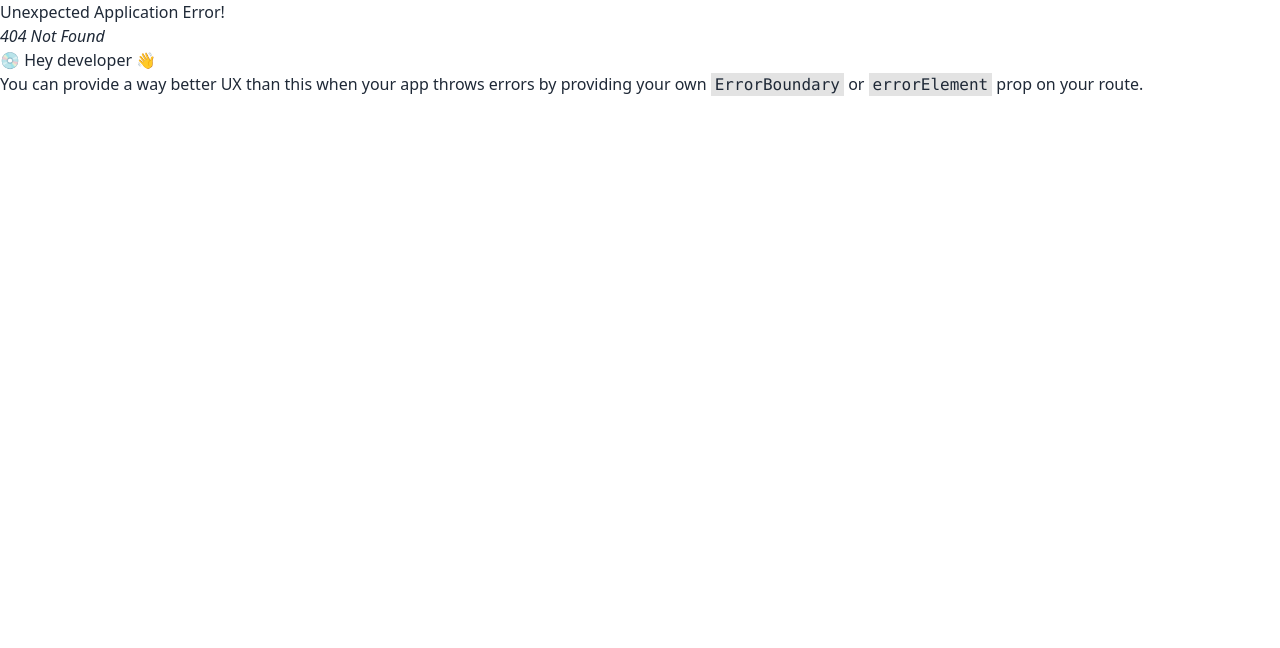
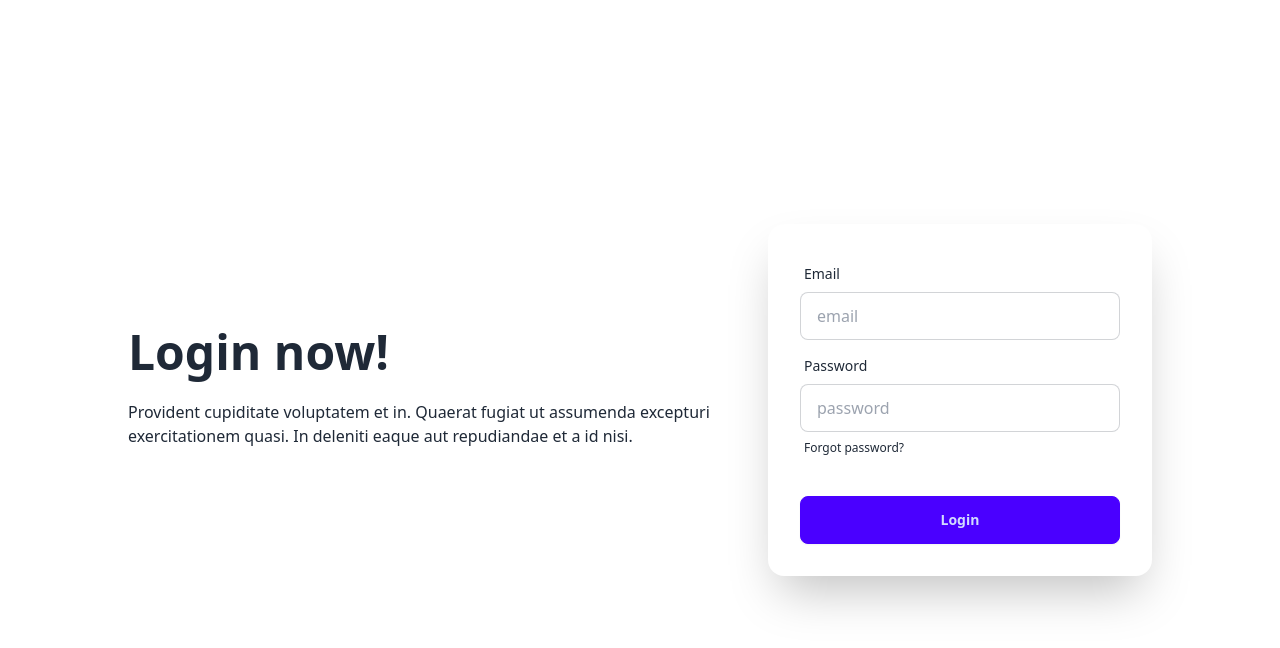
Before and after one commit to BayajidAlam/bistro-boss-restrurants, a React (Vite) app in the folder client/: page /login in a window 1280 px wide. Before the commit this address had no page. Shown: the top 648 px of the page. Built offline with nearby package versions, Linux system fonts and the light colour scheme.

Commit message:
login page added

```diff
--- a/client/src/Layout/Main.jsx
+++ b/client/src/Layout/Main.jsx
@@ -1,13 +1,17 @@
-import { Outlet } from "react-router-dom";
+import { Outlet, useLocation } from "react-router-dom";
 import Footer from "../pages/Shared/Footer/Footer";
 import NavBar from "../pages/Shared/NavBar/NavBar";
 
 const Main = () => {
+
+  const location = useLocation();
+  const isLoginPage = location.pathname.includes("login");
+
   return (
     <div>
-      <NavBar />
+      {isLoginPage || <NavBar />}
       <Outlet />
-      <Footer />
+      {isLoginPage || <Footer />}
     </div>
   );
 };
--- a/client/src/Routes/Router.jsx
+++ b/client/src/Routes/Router.jsx
@@ -3,6 +3,7 @@ import Main from "../Layout/Main";
 import Home from "../pages/Home/Home/Home";
 import Menu from "../pages/Menu/Menu/Menu";
 import OrderFood from "../pages/Order/Order/OrderFood";
+import Login from "../pages/Login/Login";
 
 export const router = createBrowserRouter([
   {
@@ -21,6 +22,10 @@ export const router = createBrowserRouter([
         path: "/order/:category",
         element: <OrderFood />,
       },
+      {
+        path: "/login",
+        element: <Login />,
+      },
     ],
   },
 ]);
--- a/client/src/pages/Login/Login.jsx
+++ b/client/src/pages/Login/Login.jsx
@@ -1,5 +1,64 @@
 const Login = () => {
-  return <div></div>;
+  const handleLogin = (event) => {
+    event.preventDefault();
+    const form = event.target;
+    const email = form.email.value;
+    const password = form.password.value;
+    console.log(email, password);
+  };
+
+  return (
+    <div className="hero min-h-screen">
+      <div className="hero-content flex">
+        <div className="text-center lg:text-left w-1/2">
+          <h1 className="text-5xl font-bold">Login now!</h1>
+          <p className="py-6">
+            Provident cupiditate voluptatem et in. Quaerat fugiat ut assumenda
+            excepturi exercitationem quasi. In deleniti eaque aut repudiandae et
+            a id nisi.
+          </p>
+        </div>
+        <div className="card  w-1/2 max-w-sm shadow-2xl bg-base-100">
+          <form onSubmit={handleLogin} className="card-body">
+            <div className="form-control">
+              <label className="label">
+                <span className="label-text">Email</span>
+              </label>
+              <input
+                type="email"
+                name="email"
+                placeholder="email"
+                className="input input-bordered"
+                required
+              />
+            </div>
+            <div className="form-control">
+              <label className="label">
+                <span className="label-text">Password</span>
+              </label>
+              <input
+                type="password"
+                name="password"
+                placeholder="password"
+                className="input input-bordered"
+                required
+              />
+              <label className="label">
+                <a href="#" className="label-text-alt link link-hover">
+                  Forgot password?
+                </a>
+              </label>
+            </div>
+            <div className="form-control mt-6">
+              <button type="submit" className="btn btn-primary">
+                Login
+              </button>
+            </div>
+          </form>
+        </div>
+      </div>
+    </div>
+  );
 };
 
 export default Login;
--- a/client/src/pages/Shared/NavBar/NavBar.jsx
+++ b/client/src/pages/Shared/NavBar/NavBar.jsx
@@ -12,6 +12,9 @@ const NavBar = () => {
       </li>
       <li>
         <Link to="/order/salad">Order</Link>
+      </li>
+      <li>
+        <Link to="login">Loing</Link>
       </li>
     </>
   );
```
